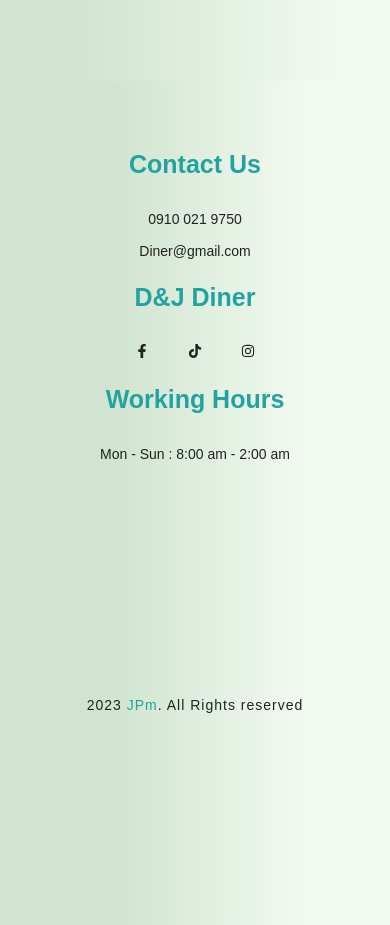
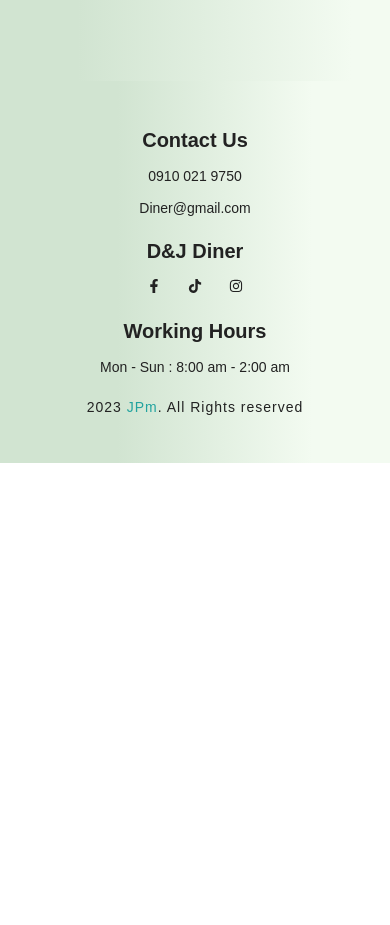
Before and after one commit to JpMayor1/MERN_E-commerce, a React (Create React App) app in the folder client/: page /productDetail/1 in a window 390 px wide. Shown: the part 840-1765 px from the top of the page. After the commit the page ends 1303 px from the top, so only its background shows below. Built offline with nearby package versions, Linux system fonts and the light colour scheme; no server answers.

Commit message:
footer fixed

```diff
--- a/client/src/components/Footer/Footer.css
+++ b/client/src/components/Footer/Footer.css
@@ -12,7 +12,7 @@
     );
 }
 
-.footer .container {
+.footer-container {
     width: 1000px;
     height: 100%;
     display: flex;
@@ -41,12 +41,11 @@
     gap: 1rem;
 }
 
-h1 {
-    color: var(--text-title-color);
-    font-size: 25px;
+.footer-title {
+    color: var(--text-color);
+    font-size: 20px;
     font-weight: 600;
     cursor: default;
-    margin-bottom: 1rem;
 }
 
 p {
@@ -71,12 +70,9 @@ p {
 }
 /***************************************** COPY RIGHT */
 .content-down {
-    height: 50%;
+    height: 30%;
     width: 100%;
     text-align: center;
-    display: flex;
-    justify-content: center;
-    align-items: center;
 }
 
 .content-down p {
@@ -93,10 +89,10 @@ p {
 
 /**************************************** MEDIA QUERIES */
 @media screen and (min-width: 2000px) {
-    .footer .container {
+    .footer-container {
         width: 1000px;
     }
-    h1 {
+    .footer-title {
         font-size: 40px;
     }
     p {
@@ -112,11 +108,11 @@ p {
 }
 
 @media screen and (max-width: 1330px) {
-    .footer .container {
+    .footer-container {
         width: 900px;
     }
-    h1 {
-        font-size: 25px;
+    .footer-title {
+        font-size: 20px;
     }
     p {
         font-size: 14px;
@@ -131,23 +127,23 @@ p {
 }
 
 @media screen and (max-width: 1100px) {
-    .footer .container {
+    .footer-container {
         width: 800px;
     }
 }
 
 @media screen and (max-width: 913px) {
-    .footer .container {
+    .footer-container {
         width: 600px;
     }
 }
 
 @media screen and (max-width: 768px) {
     .footer {
-        height: 100vh;
+        height: fit-content;
     }
 
-    .footer .container {
+    .footer-container {
         width: 500px;
     }
 
@@ -174,28 +170,29 @@ p {
     .links-icons {
         width: 100%;
     }
+
+    .content-down {
+        margin-bottom: 3rem;
+    }
 }
 
 @media screen and (max-width: 540px) {
-    .footer .container {
+    .footer-container {
         width: 400px;
     }
 }
 
 @media screen and (max-width: 420px) {
-    .footer .container {
+    .footer-container {
         width: 320px;
     }
 }
 
 @media screen and (max-width: 375px) {
-    .footer .container {
+    .footer-container {
         width: 270px;
     }
 
-    h1 {
-        font-size: 20px;
-    }
     p {
         font-size: 12px;
     }
@@ -209,7 +206,7 @@ p {
 }
 
 @media screen and (max-width: 280px) {
-    .footer .container {
+    .footer-container {
         width: 260px;
     }
 }
--- a/client/src/components/Footer/Footer.jsx
+++ b/client/src/components/Footer/Footer.jsx
@@ -6,15 +6,15 @@ import { Link } from "react-router-dom";
 function Footer() {
   return (
     <div className="footer" id='contact'>
-    <div className="container">
+    <div className="footer-container">
         <div className="content-up">
             <div className="contact">
-                <h1>Contact Us</h1>
+                <h1 className='footer-title'>Contact Us</h1>
                 <p>0910 021 9750 </p>
                 <p>Diner@gmail.com</p>
             </div>
             <div className="link">
-                <h1>D&J Diner</h1>
+                <h1 className='footer-title'>D&J Diner</h1>
                 <div className="links-icons">
                     <Link className='icon' to="https://www.facebook.com/profile.php?id=100085932051209" target="blank"><FaFacebookF /></Link>
                     <Link className='icon' to="#"><FaTiktok /></Link>
@@ -22,7 +22,7 @@ function Footer() {
                 </div>
             </div>
             <div className="work-hours">
-                <h1>Working Hours</h1>
+                <h1 className='footer-title'>Working Hours</h1>
                 <p>Mon - Sun : 8:00 am - 2:00 am</p>
             </div>
         </div>
```
Also changed, not shown: 1 other file (tests, documents, lock files or other folders).
